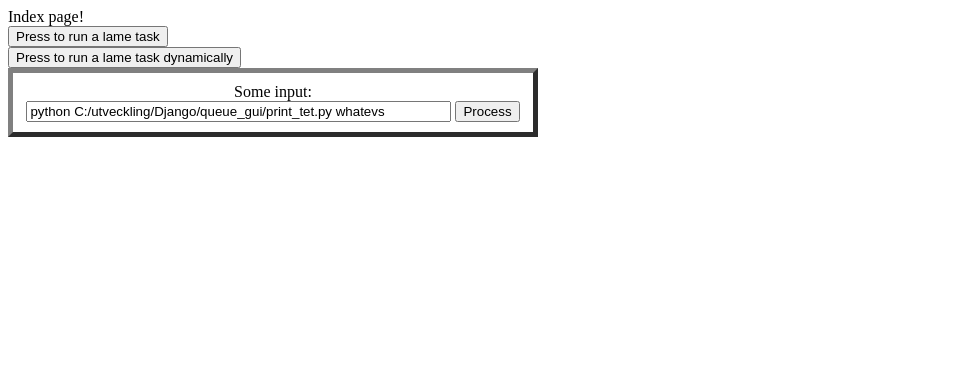
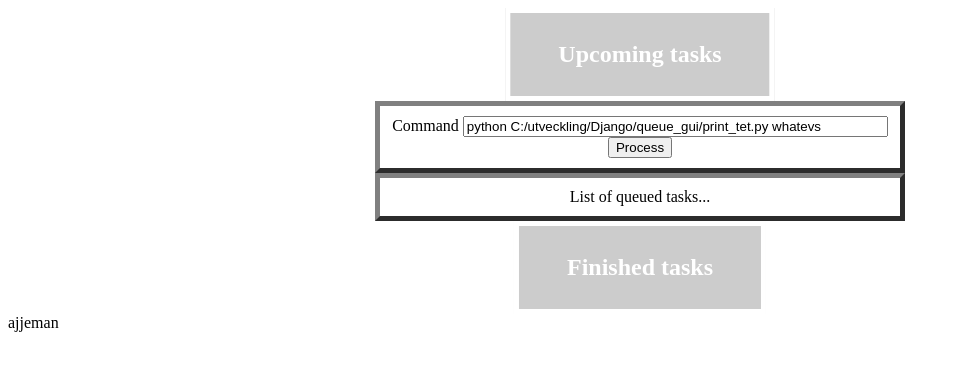
Before and after one commit to proggathon/queui, a Django app: page /processing/ in a window 1280 px wide. Shown: the top 371 px of the page, without its empty margins (0-960 px from the left). Run offline with Django 3.2, Linux system fonts and the light colour scheme.

Commit message:
Created a very basic design and created stub to fetch list of finished tasks from database with ajax.

```diff
--- /dev/null
+++ b/processing/static/processing/js/get_finished_tasks.js
@@ -0,0 +1,13 @@
+
+function greatSuccess(data) {
+    document.getElementById("finished_task").append(data.test)
+}
+
+$.ajax({
+    url: get_finished_url,
+    type: "GET",
+    success: function(data) {
+        greatSuccess(data)
+        //document.getElementById("finished_task").append("haha")
+    }
+})
--- a/processing/static/processing/js/start_task.js
+++ b/processing/static/processing/js/start_task.js
@@ -2,7 +2,7 @@
 let cookie = document.cookie
 let csrfToken = cookie.substring(cookie.indexOf('=') + 1)
 
-function runTask() { // TODO Can we pass a command variable to this function?
+function runTask() {
     // Get input variable.
     var input_command = document.getElementById('input_command').value;
 
--- a/processing/templates/processing/index.html
+++ b/processing/templates/processing/index.html
@@ -5,17 +5,41 @@
     <title>Processing overview</title>
     <!-- TODO This style stuff should go into a css file later once I'm comfortable with it. -->
     <style>
-        .processingTask {
+        .newTask {
             width: 500px;
+            margin: 0 auto;
             border: 5px outset gray;
             padding: 10px;
             text-align: center;
+        }
+        .processingTask {
+            width: 500px;
+            margin: 0 auto;
+            border: 5px outset gray;
+            padding: 10px;
+            text-align: center;
+        }
+        hgroup{
+            display: inline-block;
+            text-align: center;
+            position: relative;
+            top: 50%;
+            left: 50%;
+            transform: translateX(-50%);
+            color: #fff;
+            border: 5px solid #fff;
+            padding: .5em 3em;
+            background-color: rgba(0,0,0,.2);
+            z-index: 2;
         }
     </style>
 
     {% load static %}
     <script src="https://code.jquery.com/jquery-3.3.1.min.js" ></script>
-    <script> var run_task_url = "{% url 'processing:start_task' %}"</script>
+    <script>
+        var run_task_url = "{% url 'processing:start_task' %}"
+        var get_finished_url = "{% url 'processing:get_finished_tasks' %}"
+    </script>
     <script src="{% static 'processing/js/start_task.js' %}"></script>
 
 </head>
@@ -24,28 +48,28 @@
 <!-- Första versionen:
     - Klicka på en knapp för att köra ett cmd-kommando som sparas till databasen och tar några sekunder att köra -KLART!
     - Lista alla tasks som är aktiva och slutförda
-    - Skriva in ett cmd-kommando i en ruta och trycka enter/på knapp för att köra
-
+    - Skriva in ett cmd-kommando i en ruta och trycka enter/på knapp för att köra -KLART!
     -->
-
-Index page!
-<div>
-<form action="{% url 'processing:start_task' %}" method="post">
-    <!-- Token for being able to post forms. -->
-    {% csrf_token %}
-    <button type="submit" name="task_button" >Press to run a lame task</button>
-</form>
-</div>
-
-<div>
-    <button type="button" id="tsk_ajax" name="task_button_ajax" onclick="runTask()">
-        Press to run a lame task dynamically</button>
-</div>
-
-<div class="processingTask">
-    <label for="input_command">Some input: </label>
+<hgroup>
+    <h2>Upcoming tasks</h2>
+</hgroup>
+<div class="newTask">
+    <label for="input_command">Command </label>
     <input id="input_command" type="text" name="input_command" size="50" value="{{ start_text }}">
     <input type="submit" value="Process" onclick="runTask()">
 </div>
+<div class="processingTask">
+    List of queued tasks...
+</div>
+
+<hgroup>
+    <h2>Finished tasks</h2>
+</hgroup>
+<div class="finishedTasks">
+    <script src="{% static 'processing/js/get_finished_tasks.js' %}"></script>
+    <div id="finished_task"></div>
+</div>
+
+
 </body>
 </html>
--- a/processing/urls.py
+++ b/processing/urls.py
@@ -5,5 +5,6 @@ app_name = 'processing'
 
 urlpatterns = [
     path('', views.index, name="index view"),
-    path('start_task/', views.add_task, name="start_task")
+    path('start_task/', views.add_task, name="start_task"),
+    path('get_finished/', views.get_finished_tasks, name="get_finished_tasks"),
 ]
--- a/processing/views.py
+++ b/processing/views.py
@@ -1,7 +1,7 @@
 from django.shortcuts import render
 from django.urls import reverse
 from .models import ProcessingTask
-from django.http import HttpResponse
+from django.http import HttpResponse, JsonResponse
 
 import json
 import subprocess
@@ -25,14 +25,13 @@ def run_task(task):
     subprocess.check_call(task.call)
     task.is_done = True
     task.save()
+    print("Finished task " + str(task.position))
 
 
 def add_task(request):
     # Get last position in queue.
     tasks = ProcessingTask.objects.order_by('-position')
     current_queue_length = tasks.first().position
-    print("Suggested pos: " + str(current_queue_length + 1))
-    print(request.POST)
     # print(json.loads(request.body))
 
     # Create new task.
@@ -51,6 +50,10 @@ def add_task(request):
     return HttpResponse(str(task.position))  # TODO THis should probably be a JsonResponse later
 
 
+def get_finished_tasks(request):
+    return JsonResponse({'test': "ajjeman"})
+
+
 def index(request):
     print("Entering index function")
     task_list = ProcessingTask.objects.all()
```
